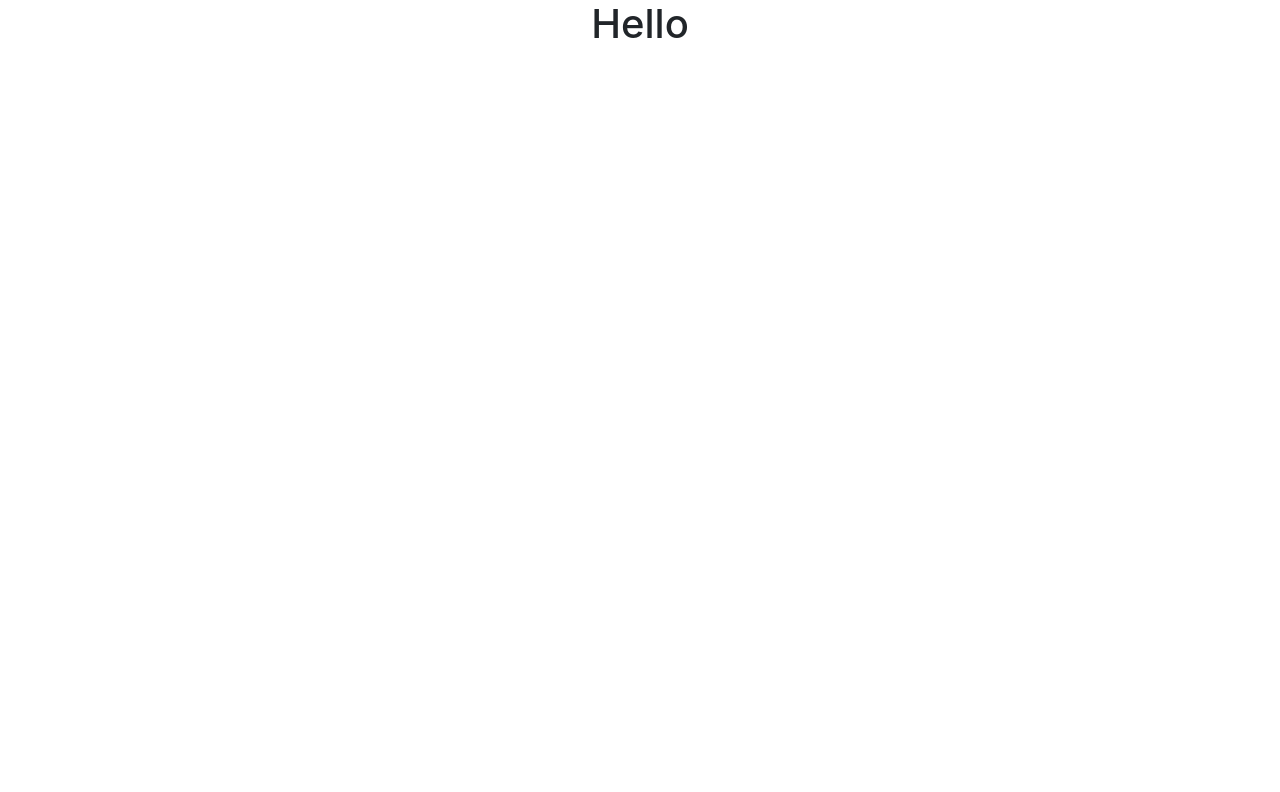
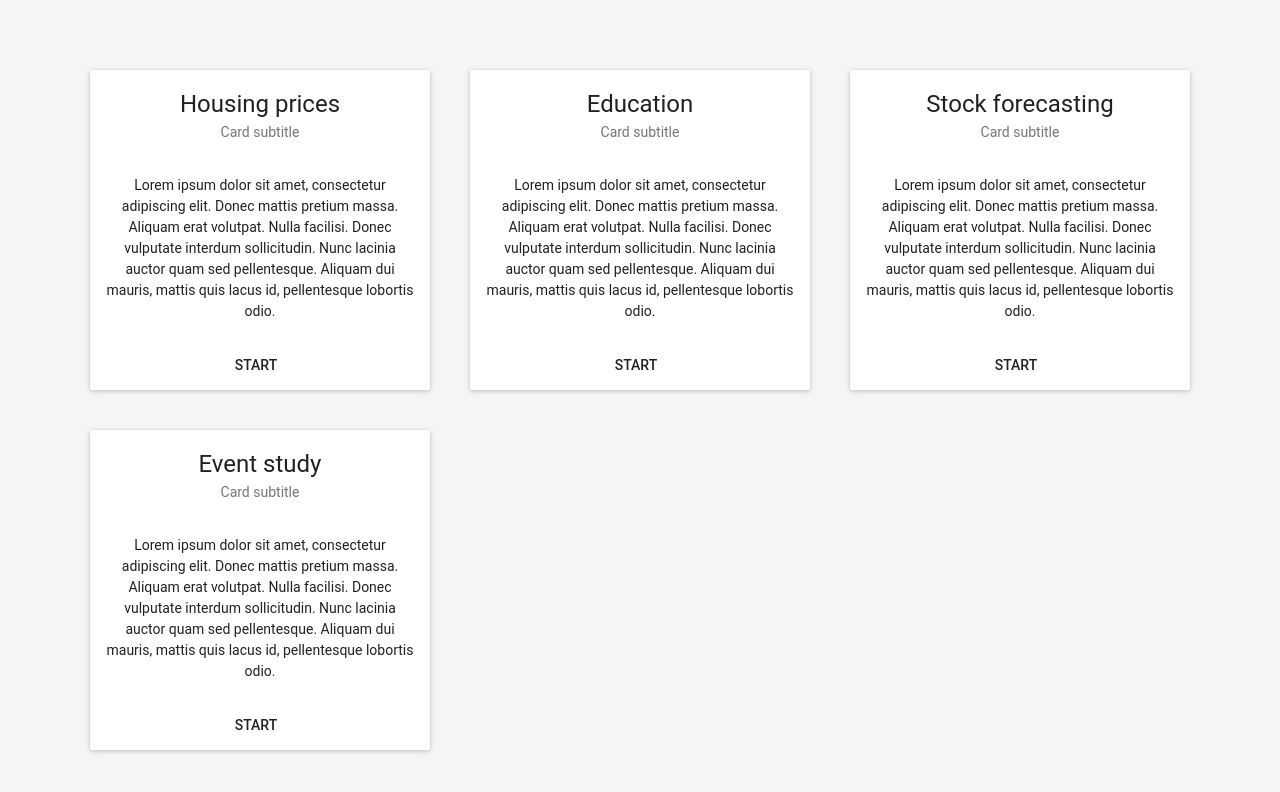
Before and after one commit to GinoConte/ontology, a React (Create React App) app: page / in a window 1280 px wide. Shown: the top 792 px of the page. Built offline with nearby package versions, Linux system fonts and the light colour scheme.

Commit message:
feat: add cards for categories page

```diff
--- a/src/App.css
+++ b/src/App.css
@@ -1,3 +1,16 @@
 .App {
   text-align: center;
+  background-color: rgb(245, 245, 245);
 }
+
+.Categories {
+  padding-top: 50px;
+}
+
+.Cards-container {
+  /* background-color: white; */
+}
+
+.Card-section {
+  padding: 20px;
+}
--- a/src/App.js
+++ b/src/App.js
@@ -1,4 +1,5 @@
 import React, { Component } from 'react';
+import MuiThemeProvider from 'material-ui/styles/MuiThemeProvider';
 
 import Categories from './Categories'
 import logo from './logo.svg';
@@ -8,7 +9,9 @@ class App extends Component {
   render() {
     return (
       <div className="App">
-        <Categories />
+        <MuiThemeProvider>
+          <Categories />
+        </MuiThemeProvider>
       </div>
     );
   }
--- a/src/Categories.js
+++ b/src/Categories.js
@@ -2,13 +2,45 @@ import React, { Component } from 'react';
 import 'bootstrap/dist/css/bootstrap.min.css';
 import { Col, Row, Container } from 'reactstrap'
 
+import {
+  Card,
+  CardActions,
+  CardHeader,
+  CardMedia,
+  CardTitle,
+  CardText,
+} from 'material-ui/Card';
+import FlatButton from 'material-ui/FlatButton';
+
+
+import './App.css';
+
 class Categories extends Component {
   render() {
+    const categories = ['Housing prices', 'Education', 'Stock forecasting', 'Event study']
+    const renderedCategories = categories.map(category => (
+      <Col xs={4} className="Card-section">
+        <Card>
+          <CardTitle title={category} subtitle="Card subtitle" />
+          <CardText>
+            Lorem ipsum dolor sit amet, consectetur adipiscing elit.
+            Donec mattis pretium massa. Aliquam erat volutpat. Nulla facilisi.
+            Donec vulputate interdum sollicitudin. Nunc lacinia auctor quam sed pellentesque.
+            Aliquam dui mauris, mattis quis lacus id, pellentesque lobortis odio.
+          </CardText>
+          <CardActions>
+            <FlatButton label="Start" />
+          </CardActions>
+        </Card>
+      </Col>
+    ));
     return (
-      <Container>
-        <Row>
+      <Container className="Categories">
+        <Row className="Cards-container">
           <Col xs={12}>
-            <h1>Hello</h1>
+            <Row>
+              {renderedCategories}
+            </Row>
           </Col>
         </Row>
       </Container>
--- a/src/index.css
+++ b/src/index.css
@@ -2,5 +2,9 @@ body {
   margin: 0;
   padding: 0;
   font-family: 'Lato', sans-serif;
-  background-color: rgba(0,0,0,0.1);
 }
+
+html {
+  height: 100%;
+  background-color: rgb(245, 245, 245);
+}
```
